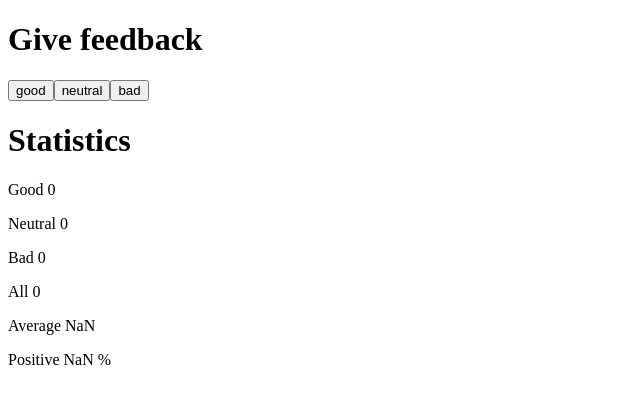
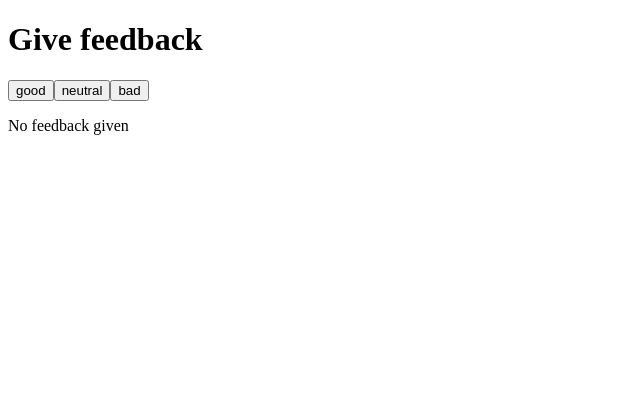
Before and after one commit to Ri-mode/FullStack_palautukset, a React (Create React App) app in the folder osa1/unicafe/: page / in a window 1280 px wide. Shown: the top 404 px of the page, without its empty margins (0-640 px from the left). Built offline with nearby package versions, Linux system fonts and the light colour scheme.

Commit message:
osa1.9 Done and code refactored!

```diff
--- a/osa1/unicafe/src/App.js
+++ b/osa1/unicafe/src/App.js
@@ -1,15 +1,24 @@
 import React, { useState } from 'react'
 
 const Statistics = (props) => {
+  const sum = props.good + props.neutral + props.bad
+  if (sum === 0) {
+    return (
+      <div>
+        <p>No feedback given</p>
+      </div>
+    )
+  }
+
   return (
     <div>
       <h1>Statistics</h1>
       <p>Good {props.good}</p>
       <p>Neutral {props.neutral}</p>
       <p>Bad {props.bad}</p>
-    <p>All {props.good + props.neutral + props.bad}</p>
-    <p>Average {(props.good - props.bad) / (props.good + props.neutral + props.bad)}</p>
-    <p>Positive {props.good / (props.good + props.neutral + props.bad) * 100} %</p>
+      <p>All {sum}</p>
+      <p>Average {(props.good - props.bad) / (sum)}</p>
+      <p>Positive {props.good / (sum) * 100} %</p>
     </div>
   )
 }
```
